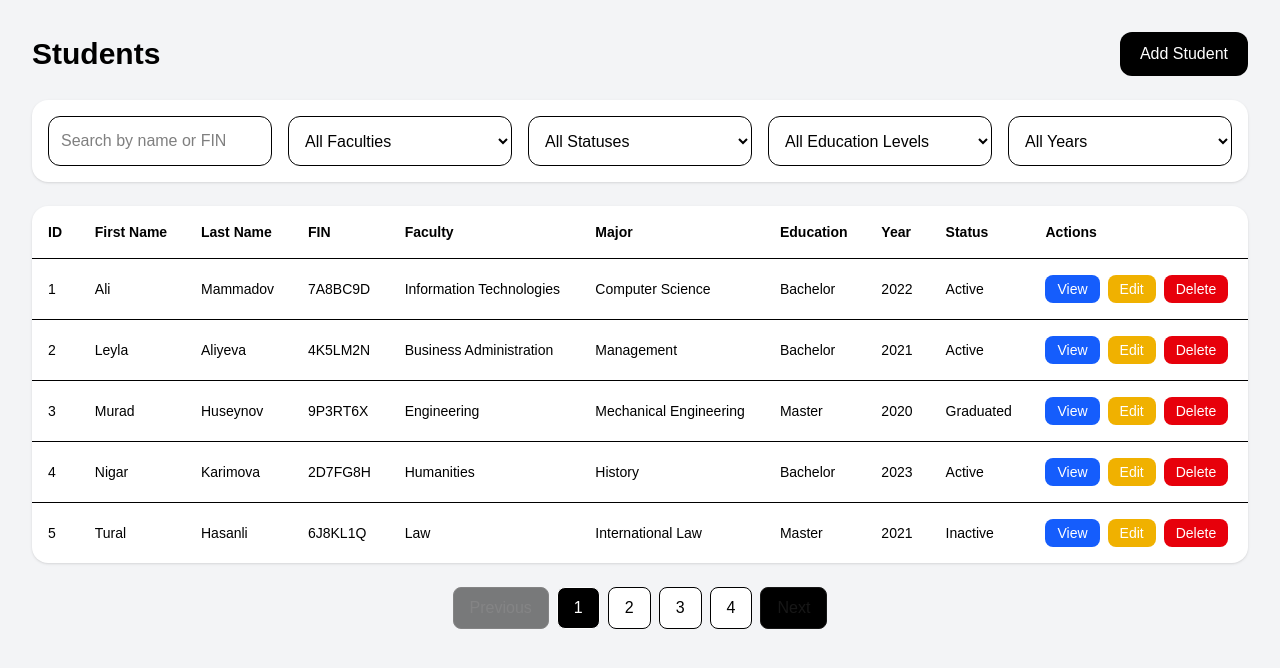
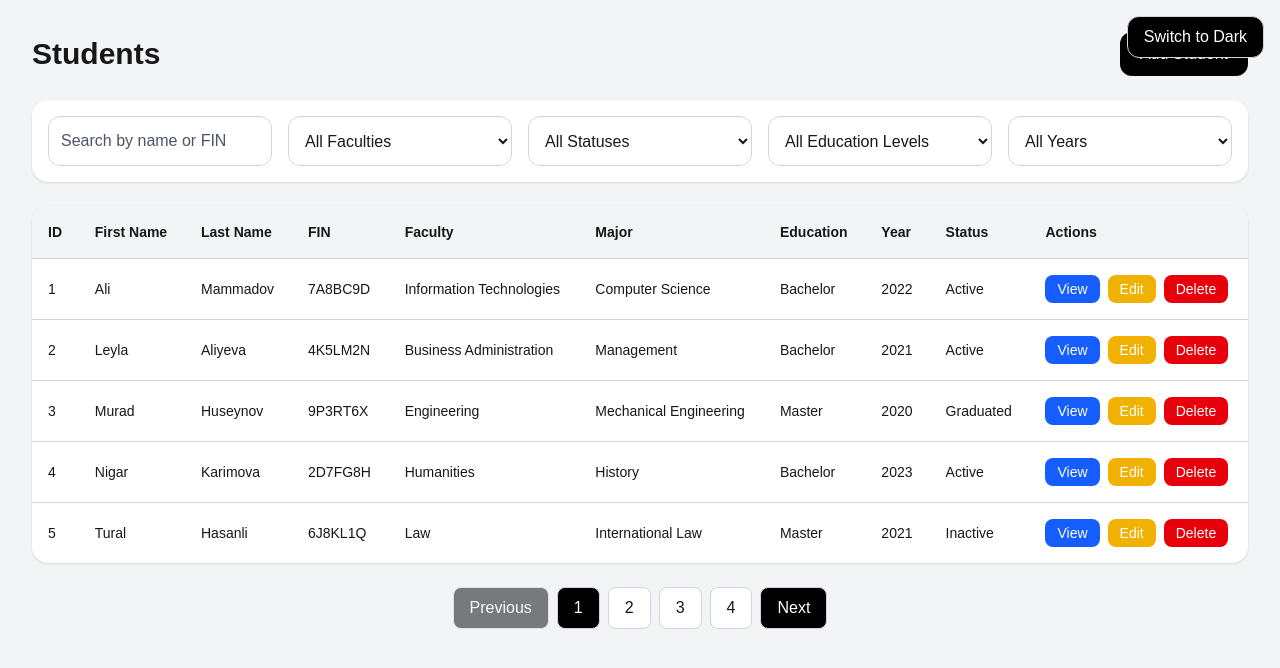
Before and after one commit to Mara0307/student-registartion-panel, a Next.js app: page /students in a window 1280 px wide. Shown: the top 668 px of the page. Built offline with nearby package versions, Linux system fonts and the light colour scheme.

Commit message:
feat: add dark and light theme support across application

```diff
--- a/package.json
+++ b/package.json
@@ -14,6 +14,7 @@
     "react-dom": "19.2.3"
   },
   "devDependencies": {
+    "@tailwindcss/oxide-win32-x64-msvc": "^4.2.1",
     "@tailwindcss/postcss": "^4",
     "@types/node": "^20",
     "@types/react": "^19",
--- /dev/null
+++ b/src/app/components/theme/ThemeToggle.tsx
@@ -0,0 +1,62 @@
+"use client";
+
+import { useEffect, useState } from "react";
+
+type Theme = "light" | "dark";
+
+const STORAGE_KEY = "theme";
+
+function getSystemTheme(): Theme {
+  if (typeof window === "undefined") return "light";
+  return window.matchMedia("(prefers-color-scheme: dark)").matches ? "dark" : "light";
+}
+
+export default function ThemeToggle() {
+  const [theme, setTheme] = useState<Theme | null>(null);
+
+  useEffect(() => {
+    const stored = window.localStorage.getItem(STORAGE_KEY);
+    const systemTheme = getSystemTheme();
+
+    const initial: Theme =
+      stored === "light" || stored === "dark" ? stored : systemTheme;
+
+    document.documentElement.dataset.theme = initial;
+    // Defer state update to avoid eslint "setState in effect" rule.
+    window.requestAnimationFrame(() => setTheme(initial));
+  }, []);
+
+  const handleToggle = () => {
+    if (!theme) return;
+    const next: Theme = theme === "dark" ? "light" : "dark";
+    setTheme(next);
+    window.localStorage.setItem(STORAGE_KEY, next);
+    document.documentElement.dataset.theme = next;
+  };
+
+  if (!theme) {
+    return (
+      <div className="fixed right-4 top-4 z-50">
+        <button
+          disabled
+          className="rounded-xl border border-[var(--border-color)] bg-[var(--button-bg)] px-4 py-2 text-[var(--button-fg)] opacity-60"
+        >
+          Theme
+        </button>
+      </div>
+    );
+  }
+
+  return (
+    <div className="fixed right-4 top-4 z-50">
+      <button
+        type="button"
+        onClick={handleToggle}
+        aria-pressed={theme === "dark"}
+        className="rounded-xl border border-[var(--border-color)] bg-[var(--button-bg)] px-4 py-2 text-[var(--button-fg)]"
+      >
+        Switch to {theme === "dark" ? "Light" : "Dark"}
+      </button>
+    </div>
+  );
+}
--- a/src/app/context/StudentContext.tsx
+++ b/src/app/context/StudentContext.tsx
@@ -1,6 +1,6 @@
 "use client";
 
-import { createContext, useContext, useEffect, useMemo, useState } from "react";
+import { createContext, useContext, useEffect, useState } from "react";
 import data from "../data/students.json";
 import { Student } from "../types/student";
 
@@ -17,17 +17,12 @@ const StudentContext = createContext<StudentContextType | undefined>(undefined);
 const STORAGE_KEY = "students_data";
 
 export function StudentProvider({ children }: { children: React.ReactNode }) {
-  const [students, setStudents] = useState<Student[]>([]);
-
-  useEffect(() => {
-    const stored = localStorage.getItem(STORAGE_KEY);
-
-    if (stored) {
-      setStudents(JSON.parse(stored) as Student[]);
-    } else {
-      setStudents(data as Student[]);
-    }
-  }, []);
+  const [students, setStudents] = useState<Student[]>(() => {
+    if (typeof window === "undefined") return data as Student[];
+    const stored = window.localStorage.getItem(STORAGE_KEY);
+    if (stored) return JSON.parse(stored) as Student[];
+    return data as Student[];
+  });
 
   useEffect(() => {
     localStorage.setItem(STORAGE_KEY, JSON.stringify(students));
@@ -53,16 +48,13 @@ export function StudentProvider({ children }: { children: React.ReactNode }) {
     return students.find((student) => student.id === id);
   };
 
-  const value = useMemo(
-    () => ({
-      students,
-      addStudent,
-      updateStudent,
-      deleteStudent,
-      getStudentById,
-    }),
-    [students]
-  );
+  const value = {
+    students,
+    addStudent,
+    updateStudent,
+    deleteStudent,
+    getStudentById,
+  };
 
   return (
     <StudentContext.Provider value={value}>
--- a/src/app/globals.css
+++ b/src/app/globals.css
@@ -3,6 +3,17 @@
 :root {
   --background: #ffffff;
   --foreground: #171717;
+  --page-bg: #f3f4f6;
+  --page-fg: #171717;
+  --card-bg: #ffffff;
+  --card-fg: #171717;
+  --muted-fg: #4b5563;
+  --border-color: #d1d5db;
+  --button-bg: #000000;
+  --button-fg: #ffffff;
+  --input-bg: #ffffff;
+  --input-fg: #171717;
+  --input-border: #d1d5db;
 }
 
 @theme inline {
@@ -16,19 +27,78 @@
   :root {
     --background: #0a0a0a;
     --foreground: #ededed;
+    --page-bg: #0a0a0a;
+    --page-fg: #ededed;
+    --card-bg: #111111;
+    --card-fg: #ededed;
+    --muted-fg: #9ca3af;
+    --border-color: #374151;
+    --button-bg: #0f0f0f;
+    --button-fg: #ffffff;
+    --input-bg: #0f0f0f;
+    --input-fg: #ededed;
+    --input-border: #374151;
   }
 }
 
+html[data-theme="light"] {
+  --background: #ffffff;
+  --foreground: #171717;
+  --page-bg: #f3f4f6;
+  --page-fg: #171717;
+  --card-bg: #ffffff;
+  --card-fg: #171717;
+  --muted-fg: #4b5563;
+  --border-color: #d1d5db;
+  --button-bg: #000000;
+  --button-fg: #ffffff;
+  --input-bg: #ffffff;
+  --input-fg: #171717;
+  --input-border: #d1d5db;
+}
+
+html[data-theme="dark"] {
+  --background: #0a0a0a;
+  --foreground: #ededed;
+  --page-bg: #0a0a0a;
+  --page-fg: #ededed;
+  --card-bg: #111111;
+  --card-fg: #ededed;
+  --muted-fg: #9ca3af;
+  --border-color: #374151;
+  --button-bg: #0f0f0f;
+  --button-fg: #ffffff;
+  --input-bg: #0f0f0f;
+  --input-fg: #ededed;
+  --input-border: #374151;
+}
+
+html {
+  color-scheme: light dark;
+}
+
 body {
-  background: var(--background);
+  background: var(--page-bg);
   color: var(--foreground);
   font-family: Arial, Helvetica, sans-serif;
 }
 
 .text-black {
-  color: black;
+  color: var(--card-fg);
 }
 
 .table-body {
-  color: black;
+  color: var(--card-fg);
 }
+
+input,
+select,
+textarea {
+  background: var(--input-bg);
+  color: var(--input-fg);
+  border-color: var(--input-border);
+}
+
+input::placeholder {
+  color: var(--muted-fg);
+}
--- a/src/app/layout.tsx
+++ b/src/app/layout.tsx
@@ -1,6 +1,7 @@
 import type { Metadata } from "next";
 import "./globals.css";
 import { StudentProvider } from "./context/StudentContext";
+import ThemeToggle from "./components/theme/ThemeToggle";
 
 export const metadata: Metadata = {
   title: "Student Registration Management Panel",
@@ -15,6 +16,7 @@ export default function RootLayout({
   return (
     <html lang="en">
       <body>
+        <ThemeToggle />
         <StudentProvider>{children}</StudentProvider>
       </body>
     </html>
--- a/src/app/students/create/page.tsx
+++ b/src/app/students/create/page.tsx
@@ -33,9 +33,9 @@ export default function CreateStudentPage() {
   };
 
   return (
-    <main className="min-h-screen bg-gray-100 p-4 md:p-8">
-      <div className="mx-auto max-w-4xl rounded-2xl bg-white p-8 shadow">
-        <h1 className="mb-6 text-3xl font-bold text-black">Create Student</h1>
+    <main className="min-h-screen bg-[var(--page-bg)] p-4 md:p-8">
+      <div className="mx-auto max-w-4xl rounded-2xl bg-[var(--card-bg)] p-8 shadow">
+        <h1 className="mb-6 text-3xl font-bold text-[var(--card-fg)]">Create Student</h1>
         <StudentForm onSubmit={handleCreate} submitLabel="Create Student" />
       </div>
     </main>
--- a/src/app/students/page.tsx
+++ b/src/app/students/page.tsx
@@ -51,32 +51,32 @@ export default function StudentsPage() {
   };
 
   return (
-    <main className="min-h-screen bg-gray-100 p-4 md:p-8">
+    <main className="min-h-screen bg-[var(--page-bg)] p-4 md:p-8">
       <div className="mx-auto max-w-7xl">
         <div className="mb-6 flex flex-col gap-4 md:flex-row md:items-center md:justify-between">
-          <h1 className="text-3xl font-bold text-black">Students</h1>
+          <h1 className="text-3xl font-bold text-[var(--card-fg)]">Students</h1>
 
           <Link
             href="/students/create"
-            className="rounded-xl bg-black px-5 py-2.5 text-white hover:opacity-90"
+            className="rounded-xl bg-[var(--button-bg)] px-5 py-2.5 text-[var(--button-fg)] hover:opacity-90"
           >
             Add Student
           </Link>
         </div>
 
-        <div className="mb-6 text-black grid grid-cols-1 gap-4 rounded-2xl bg-white p-4 shadow md:grid-cols-2 lg:grid-cols-5">
+        <div className="mb-6 text-[var(--card-fg)] grid grid-cols-1 gap-4 rounded-2xl bg-[var(--card-bg)] p-4 shadow md:grid-cols-2 lg:grid-cols-5">
           <input
             type="text"
             placeholder="Search by name or FIN"
             value={search}
             onChange={(e) => handleFilterChange(setSearch, e.target.value)}
-            className="rounded-xl border p-3 outline-none"
+            className="rounded-xl border border-[var(--input-border)] bg-[var(--input-bg)] p-3 text-[var(--input-fg)] outline-none"
           />
 
           <select
             value={faculty}
             onChange={(e) => handleFilterChange(setFaculty, e.target.value)}
-            className="rounded-xl border p-3"
+            className="rounded-xl border border-[var(--input-border)] bg-[var(--input-bg)] p-3 text-[var(--input-fg)]"
           >
             <option value="">All Faculties</option>
             {faculties.map((item) => (
@@ -89,7 +89,7 @@ export default function StudentsPage() {
           <select
             value={status}
             onChange={(e) => handleFilterChange(setStatus, e.target.value)}
-            className="rounded-xl border p-3"
+            className="rounded-xl border border-[var(--input-border)] bg-[var(--input-bg)] p-3 text-[var(--input-fg)]"
           >
             <option value="">All Statuses</option>
             {statuses.map((item) => (
@@ -102,7 +102,7 @@ export default function StudentsPage() {
           <select
             value={educationLevel}
             onChange={(e) => handleFilterChange(setEducationLevel, e.target.value)}
-            className="rounded-xl border p-3"
+            className="rounded-xl border border-[var(--input-border)] bg-[var(--input-bg)] p-3 text-[var(--input-fg)]"
           >
             <option value="">All Education Levels</option>
             {educationLevels.map((item) => (
@@ -115,7 +115,7 @@ export default function StudentsPage() {
           <select
             value={admissionYear}
             onChange={(e) => handleFilterChange(setAdmissionYear, e.target.value)}
-            className="rounded-xl border p-3"
+            className="rounded-xl border border-[var(--input-border)] bg-[var(--input-bg)] p-3 text-[var(--input-fg)]"
           >
             <option value="">All Years</option>
             {admissionYears.map((item) => (
@@ -126,9 +126,9 @@ export default function StudentsPage() {
           </select>
         </div>
 
-        <div className="overflow-x-auto rounded-2xl bg-white shadow">
+        <div className="overflow-x-auto rounded-2xl bg-[var(--card-bg)] shadow">
           <table className="min-w-full text-sm">
-            <thead className="bg-white-200 text-left text-black">
+            <thead className="bg-[var(--page-bg)] text-left text-[var(--card-fg)]">
               <tr>
                 <th className="p-4">ID</th>
                 <th className="p-4">First Name</th>
@@ -146,7 +146,10 @@ export default function StudentsPage() {
             <tbody className="table-body">
               {paginatedStudents.length > 0 ? (
                 paginatedStudents.map((student) => (
-                  <tr key={student.id} className="border-t">
+                  <tr
+                    key={student.id}
+                    className="border-t border-[var(--border-color)]"
+                  >
                     <td className="p-4">{student.id}</td>
                     <td className="p-4">{student.firstName}</td>
                     <td className="p-4">{student.lastName}</td>
@@ -182,7 +185,7 @@ export default function StudentsPage() {
                 ))
               ) : (
                 <tr>
-                  <td className="p-6 text-center text-gray-500" colSpan={10}>
+                  <td className="p-6 text-center text-[var(--muted-fg)]" colSpan={10}>
                     No students found
                   </td>
                 </tr>
@@ -195,7 +198,7 @@ export default function StudentsPage() {
           <button
             disabled={currentPage === 1}
             onClick={() => setCurrentPage((prev) => prev - 1)}
-            className="rounded-lg border px-4 py-2 disabled:opacity-50 bg-black"
+            className="rounded-lg border border-[var(--border-color)] px-4 py-2 disabled:opacity-50 bg-[var(--button-bg)] text-[var(--button-fg)]"
           >
             Previous
           </button>
@@ -204,8 +207,10 @@ export default function StudentsPage() {
             <button
               key={page}
               onClick={() => setCurrentPage(page)}
-              className={`rounded-lg px-4 py-2 border ${
-                currentPage === page ? "bg-black text-white" : "bg-white text-black"
+              className={`rounded-lg px-4 py-2 border border-[var(--border-color)] ${
+                currentPage === page
+                  ? "bg-[var(--button-bg)] text-[var(--button-fg)]"
+                  : "bg-[var(--card-bg)] text-[var(--card-fg)]"
               }`}
             >
               {page}
@@ -215,7 +220,7 @@ export default function StudentsPage() {
           <button
             disabled={currentPage === totalPages || totalPages === 0}
             onClick={() => setCurrentPage((prev) => prev + 1)}
-            className="rounded-lg border px-4 py-2 disabled:opacity-50 bg-black"
+            className="rounded-lg border border-[var(--border-color)] px-4 py-2 disabled:opacity-50 bg-[var(--button-bg)] text-[var(--button-fg)]"
           >
             Next
           </button>
```
Also changed, not shown: src/app/components/students/StudentForm.tsx (+11 -4 lines), src/app/page.tsx (+5 -5 lines), src/app/students/[id]/page.tsx (+6 -6 lines), src/app/students/edit/[id]/page.tsx (+4 -4 lines), 1 other file (tests, documents, lock files or other folders).
